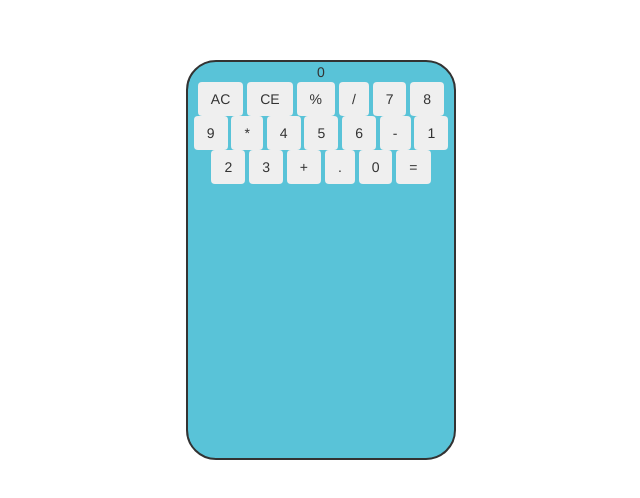
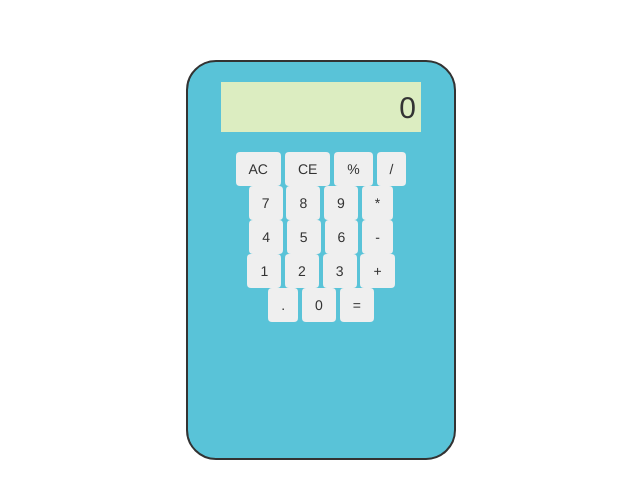
Before and after one commit to alanbares/JavaScript-Calculator, a plain HTML site: page index.html in a window 1280 px wide. Shown: the part 140-638 px from the top of the page, without its empty margins (319-959 px from the left). Drawn offline with nearby package versions, Linux system fonts and the light colour scheme.

Commit message:
Add calculator display

```diff
--- a/css/style.css
+++ b/css/style.css
@@ -17,3 +17,16 @@
   border: 2px solid;
   border-radius: 30px;
 }
+
+.display{
+    width: 200px;
+	height: 50px;
+	margin: 20px auto;
+	padding: 5px;
+	background: #dcedc1;
+}
+
+.display-text {
+    text-align: right;
+    font-size: 30px;
+}
--- a/index.html
+++ b/index.html
@@ -11,40 +11,40 @@
 
         <!-- Calculator -->
         <div class="calculator text-center">
-          <div class="display">0</div>
-           <row>
+          <div class="display"><p class="display-text">0</p></div>
+                <div>
                   <button class="btn">AC</button>
                   <button class="btn">CE</button>
                   <button class="btn">%</button>
                   <button class="btn">/</button>
-           </row>
+                </div>
 
-           <row>
+               <div>
                    <button class="btn">7</button>
                    <button class="btn">8</button>
                    <button class="btn">9</button>
                    <button class="btn">*</button>
-           </row>
+               </div>
 
-           <row>
+               <div>
                    <button class="btn">4</button>
                    <button class="btn">5</button>
                    <button class="btn">6</button>
                    <button class="btn">-</button>
-           </row>
+               </div>
 
-           <row>
+               <div>
                    <button class="btn">1</button>
                    <button class="btn">2</button>
                    <button class="btn">3</button>
                    <button class="btn">+</button>
-           </row>
+               </div>
 
-           <row>
+               <div>
                   <button class="btn">.</button>
                   <button class="btn">0</button>
                   <button class="btn">=</button>
-           </row>
+               </div>
         </div>
 
 
```
Lines whose indentation alone changed are shown as unchanged.
